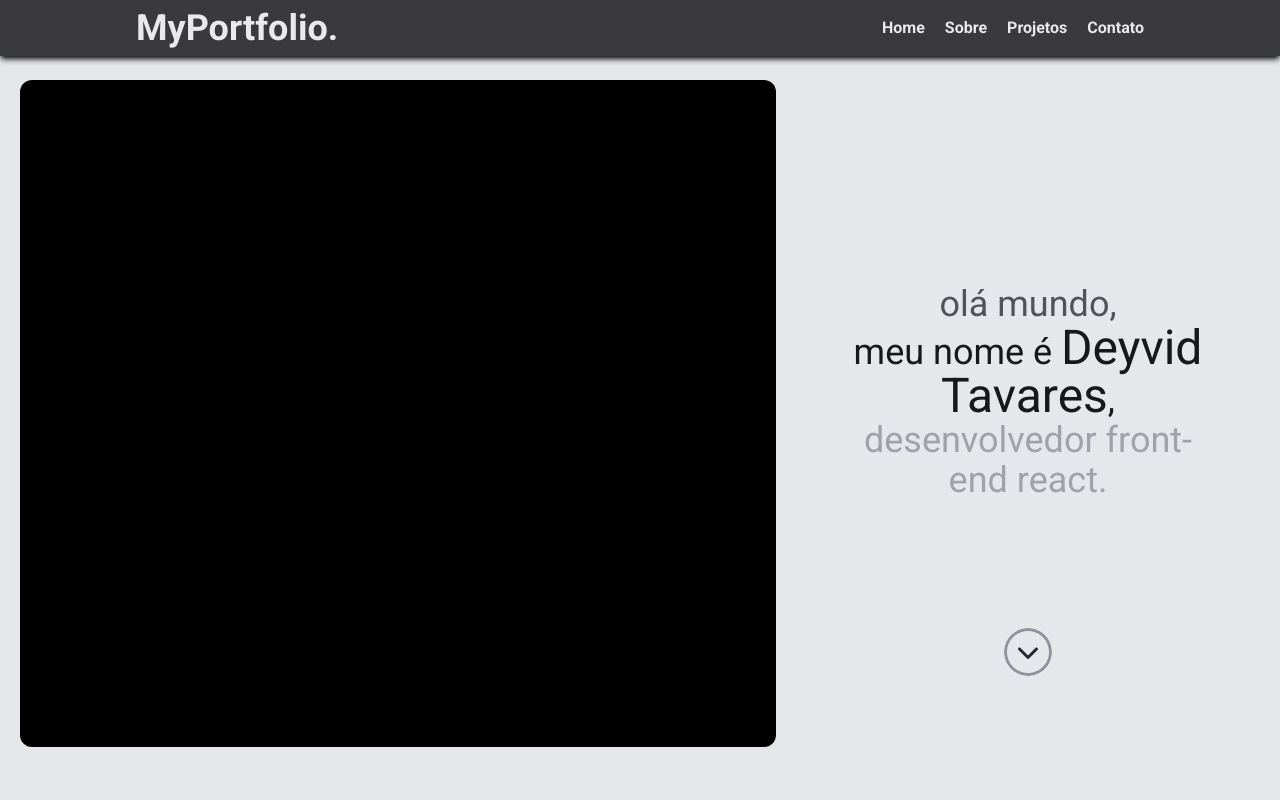
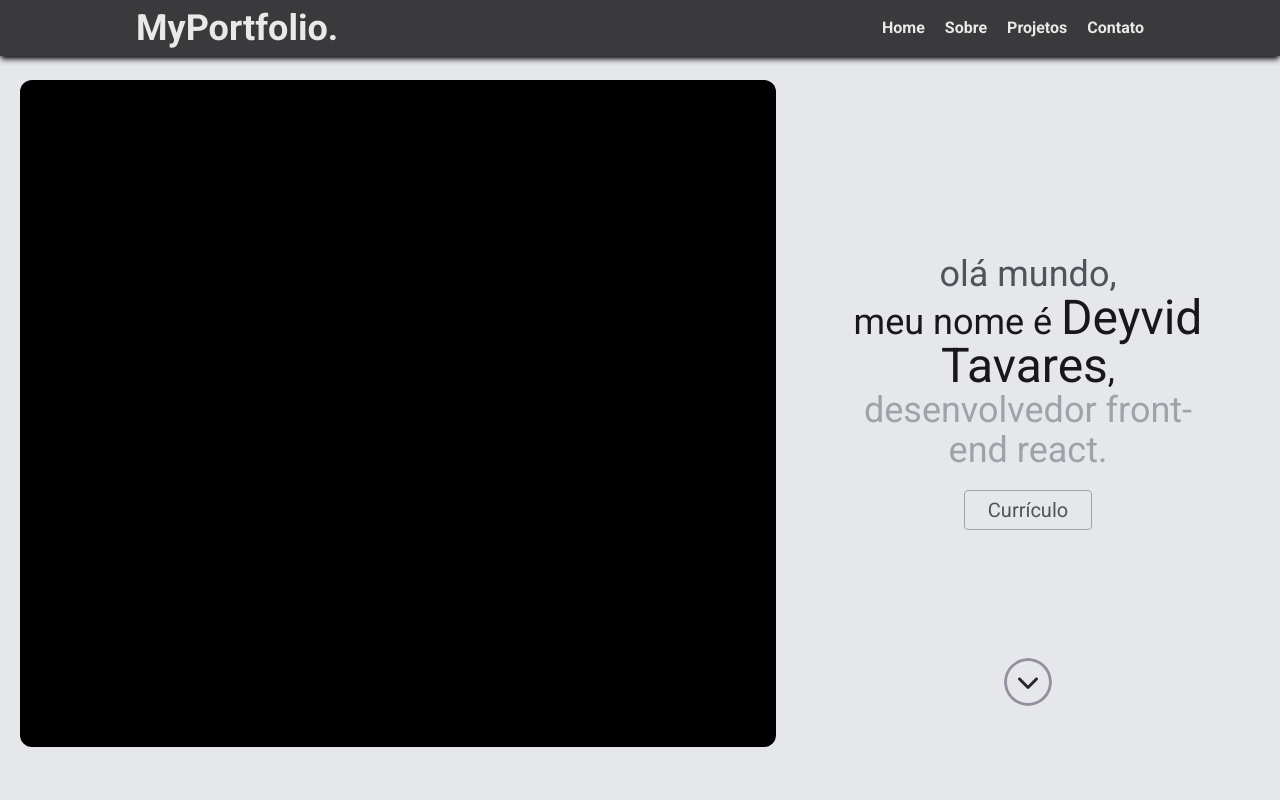
Before and after one commit to DevDeyvidTav/Myportfolio, a React (Vite) app: page / in a window 1280 px wide. Shown: the top 800 px of the page. Built offline with nearby package versions, Linux system fonts and the light colour scheme.

Commit message:
adding CV

```diff
--- a/src/components/Animations/Index.js
+++ b/src/components/Animations/Index.js
@@ -29,6 +29,21 @@ const animationTextHome = keyframes`
 
 `
 
+const animationButton = keyframes`
+    0%{
+        transform: translateY(100px);
+        opacity: 0;
+    }
+    50%{
+        opacity: 0.3;
+    }
+    100%{
+        transform: translateY(0);
+        opacity: 1;
+    }
+
+`
+
 export const ImgHome = styled.div `
     animation: ${animationImgHome} .8s ;
     display: flex;
@@ -39,3 +54,6 @@ export const TextHome = styled.div`
     animation: ${animationTextHome} .8s ;
 
 `
+export const ButtonHome = styled.div `
+    animation: ${animationButton} .8s;
+`
--- a/src/components/Contacts.jsx
+++ b/src/components/Contacts.jsx
@@ -25,9 +25,9 @@ export function Contacts() {
                     <a href="https://www.instagram.com/deyvid_tavar/" target="_blank"><div className="flex"><img className="w-7 h-7" src={insta} alt="" />instagram</div></a>
                 </div>
                 <div className="footer| gap-10 justify-center items-center bg-zinc-900 w-full h-16 flex">
-                    <a href="https://www.linkedin.com/in/deyvid-tavares-37918b236/" target="_blank"><img className=" w-7 h-7" src={linkedin} alt="" /></a>
+                    <a href="https://www.linkedin.com/in/deyvid-tavares-37918b236/" target="_blank"><img className="  w-7 h-7" src={linkedin} alt="" /></a>
                     <a href="https://github.com/DevDeyvidTav" target="_blank" ><img className="w-7 h-7" src={github} alt="" /></a>
-
+                    <a className="text-white font-black text-2xl" href="https://drive.google.com/drive/u/0/folders/1Mk_ZA8aQG_zk7vD1AD3VtV-9DBmO899I" target="_blank">CV</a>
                 </div>
             </div>
         </div>
--- a/src/components/Home.jsx
+++ b/src/components/Home.jsx
@@ -5,13 +5,12 @@ import btn from '../images/btn-seta.svg'
 import js from '../images/js.svg'
 import tailwind from '../images/tailwind.svg'
 import react from '../images/react.svg'
-import Aos from "aos";
+
 import 'aos/dist/aos.css'
-import { useEffect } from "react";
-import { ImgHome, TextHome } from "./Animations/Index";
+
+import { ButtonHome, ImgHome, TextHome } from "./Animations/Index";
 
 export function Home() {
-    useEffect(() => { Aos.init({ duration: 1500 }) }, [])
     const { open, setOpen } = useContext(PortfolioContext)
     return (
         <div id='Home' className="h-screen w-screen flex flex-col tablet-m:flex-row bg-gray-200 items-center tablet-m:items-start max-w-full">
@@ -22,7 +21,7 @@ export function Home() {
                     <img className="bg-white w-16 h-16 rounded-2xl tablet-m:w-32 tablet-m:h-32" src={js} alt="" />
                 </ImgHome>
             </div>
-            <div className="h-screen tablet-m:w-2/5 flex justify-center mt-20 text-center items-center flex-col">
+            <div className="h-screen tablet-m:w-2/5 flex justify-center mt-20 text-center items-center  flex-col">
                 <TextHome>
                     <p className="text-zinc-600 text-2xl tablet-m:text-4xl w-96">
                         olá mundo,
@@ -33,8 +32,11 @@ export function Home() {
                     <p className="text-zinc-400 tablet-m:text-4xl  text-2xl w-96">
                         desenvolvedor front-end react.
                     </p>
+                    <a href="https://drive.google.com/drive/u/0/folders/1Mk_ZA8aQG_zk7vD1AD3VtV-9DBmO899I" target="_blank"><p className="text-zinc-600 border mx-auto mt-5 h-10 flex items-center justify-center rounded text-xl hover:bg-zinc-300 hover:duration-300 border-zinc-400 w-32">Currículo</p></a>
                 </TextHome>
-                <a href="/#About"><img className="mt-32 hover:bg-zinc-700 w-12 h-12 rounded-full hover:duration-500" src={btn} alt="" /></a>
+               <ButtonHome>
+                    <a href="/#About"><img className="mt-32 hover:bg-zinc-700 w-12 h-12 rounded-full hover:duration-500" src={btn} alt="" /></a>
+               </ButtonHome>
             </div>
         </div>
     )
```
Also changed, not shown: src/components/About.jsx (+3 -5 lines).
